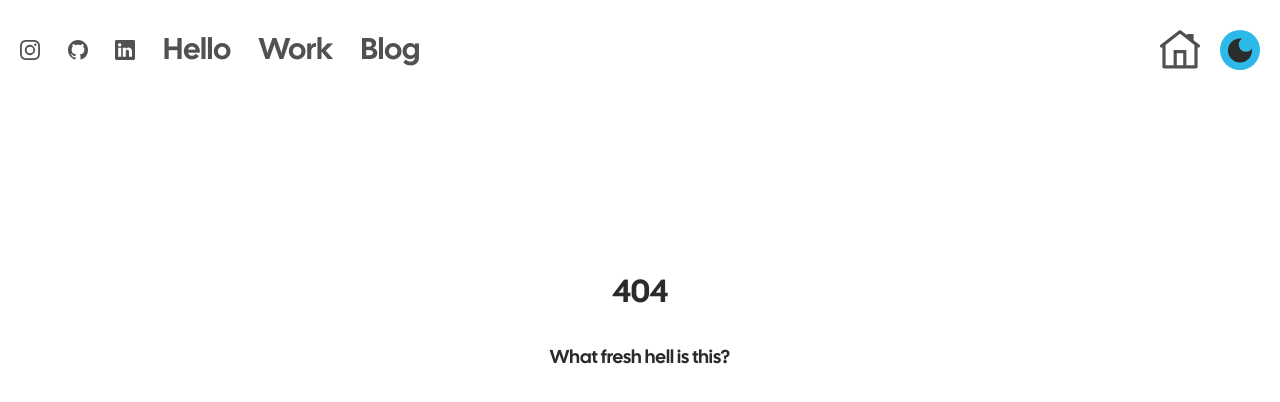
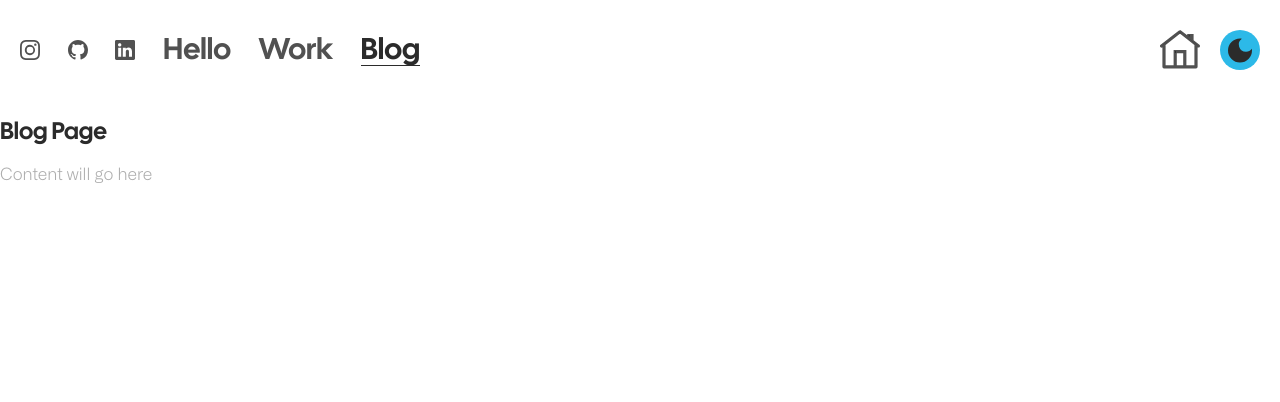
Before and after one commit to rockettown1/dankrishnandotcom, a Next.js app: page /blog in a window 1280 px wide. Before the commit this address had no page. Shown: the top 402 px of the page. Built offline with nearby package versions, Linux system fonts and the light colour scheme.

Commit message:
refactor(Nav): Added link to the blog page

```diff
--- a/components/layout/Nav.js
+++ b/components/layout/Nav.js
@@ -32,7 +32,9 @@ export default function Nav({ notHome, toggleTheme }) {
         <Link href="/work" scroll={false}>
           <Option active={router.pathname.includes("work")}>Work</Option>
         </Link>
-        <Option>Blog</Option>
+        <Link href="/blog" scroll={false}>
+          <Option active={router.pathname.includes("blog")}>Blog</Option>
+        </Link>
       </div>
       <div id="right">
         {notHome && (
--- /dev/null
+++ b/pages/blog.js
@@ -0,0 +1,16 @@
+import styled from "styled-components";
+
+export default function Blog() {
+  return (
+    <Container>
+      <h1>Blog Page</h1>
+      <p>Content will go here</p>
+    </Container>
+  );
+}
+
+const Container = styled.section`
+  padding-top: 100px;
+  height: 100vh;
+  width: 100vw;
+`;
```
